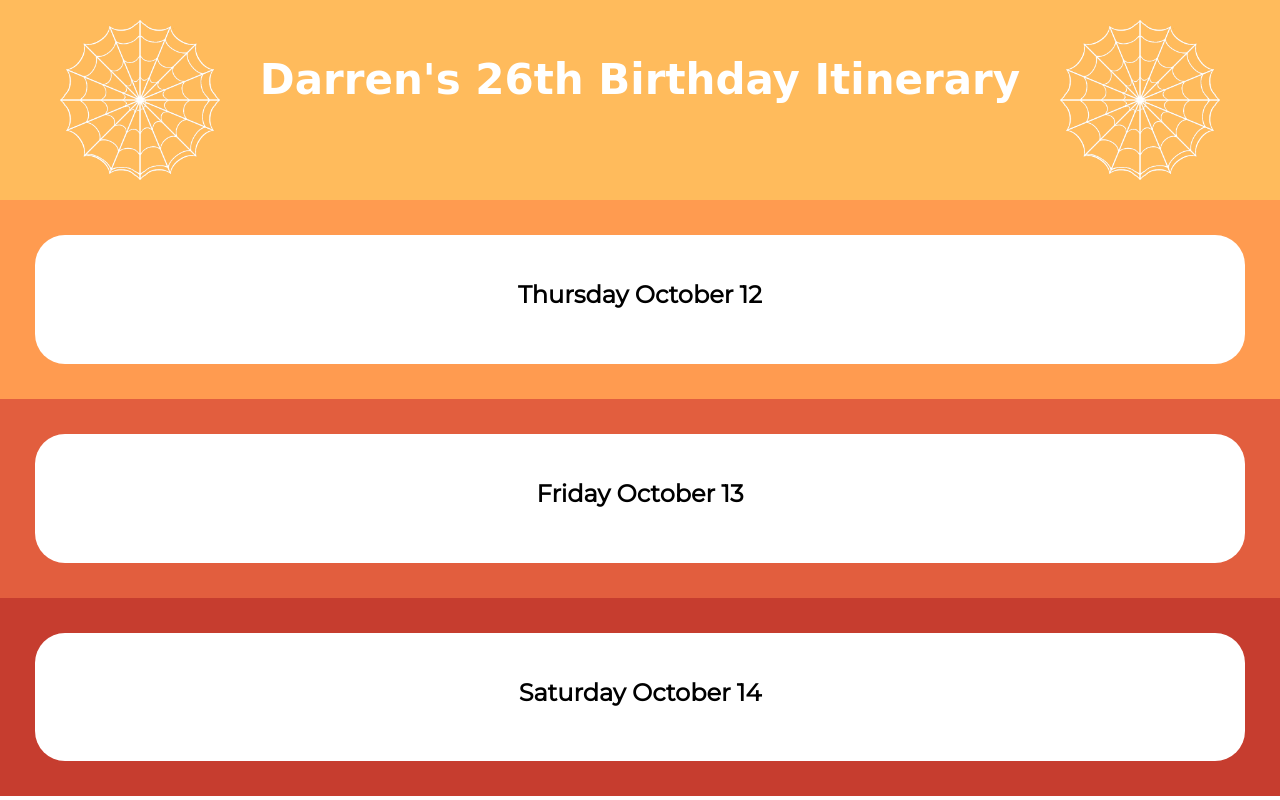
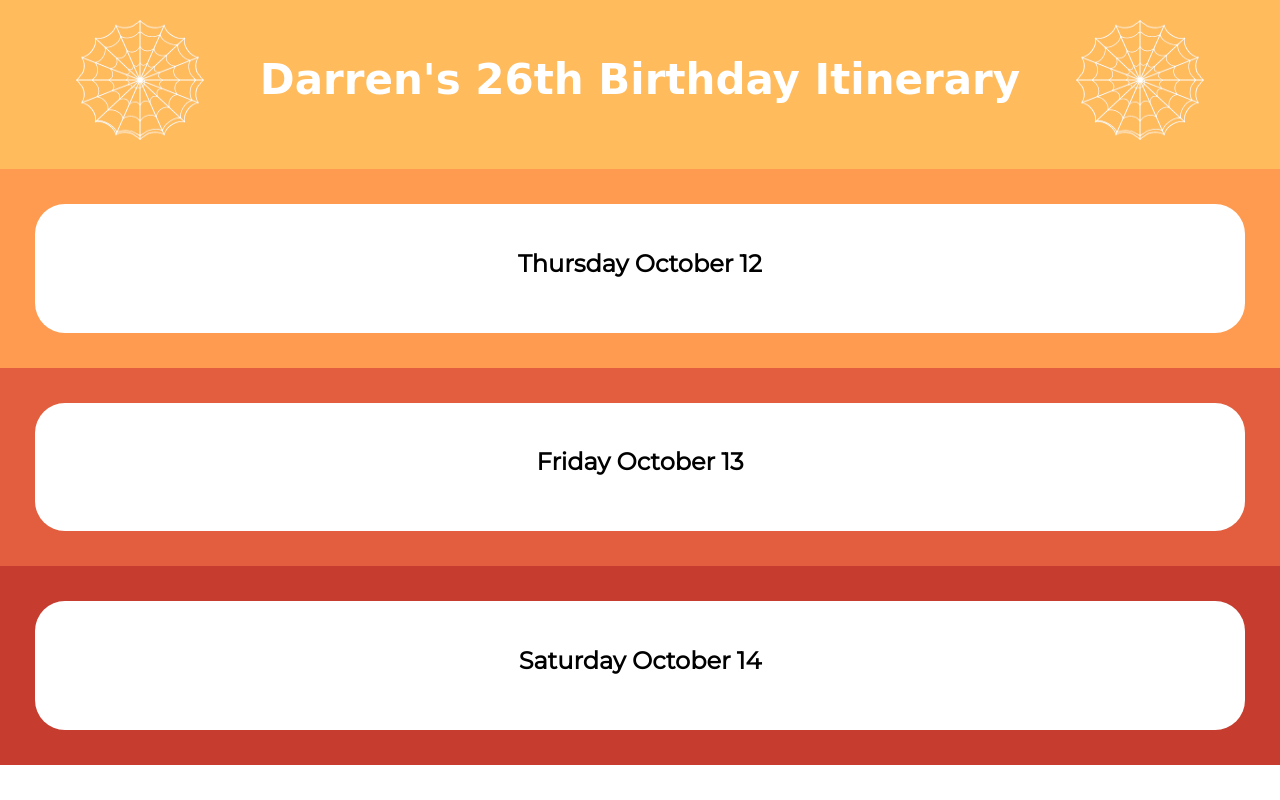
Before and after one commit to theHarrisCode/birthday-project, a Flask app: page / in a window 1280 px wide. Run offline with Flask 3, Linux system fonts and the light colour scheme; some libraries are stand-ins or nearby versions; some web fonts are replaced.

Commit message:
view heights and color

```diff
--- a/static/style.css
+++ b/static/style.css
@@ -17,6 +17,7 @@
 .html {
     padding: 0;
     margin: 0;
+    background-color: #FFBB5C;
 }
 
 @keyframes colorChange {
@@ -125,7 +126,8 @@
 }
 
 .web-icon {
-    height: 20vh;
+    height: 15vh;
+    width: 10vw;
 }
 
 .left-car-container {
```
